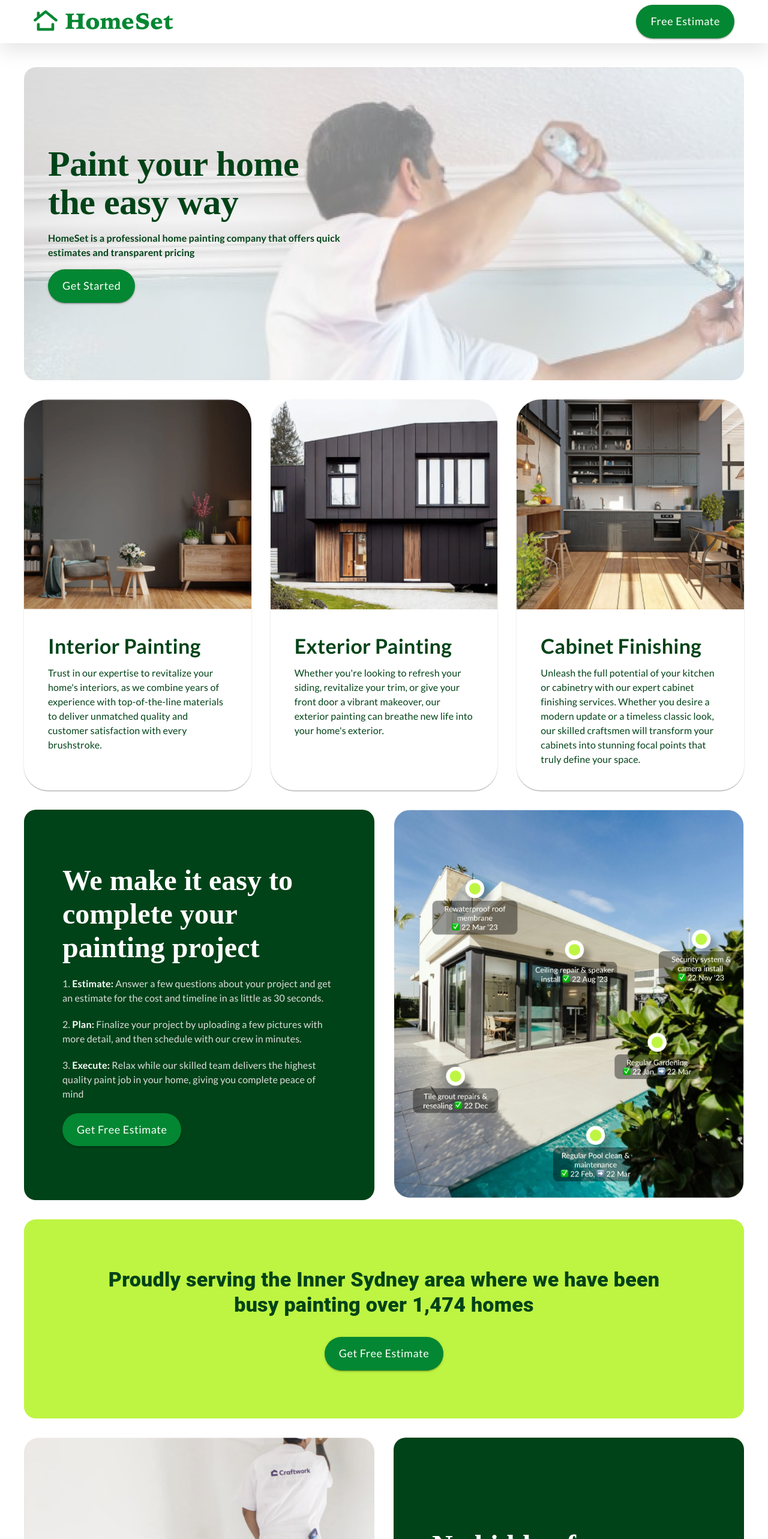
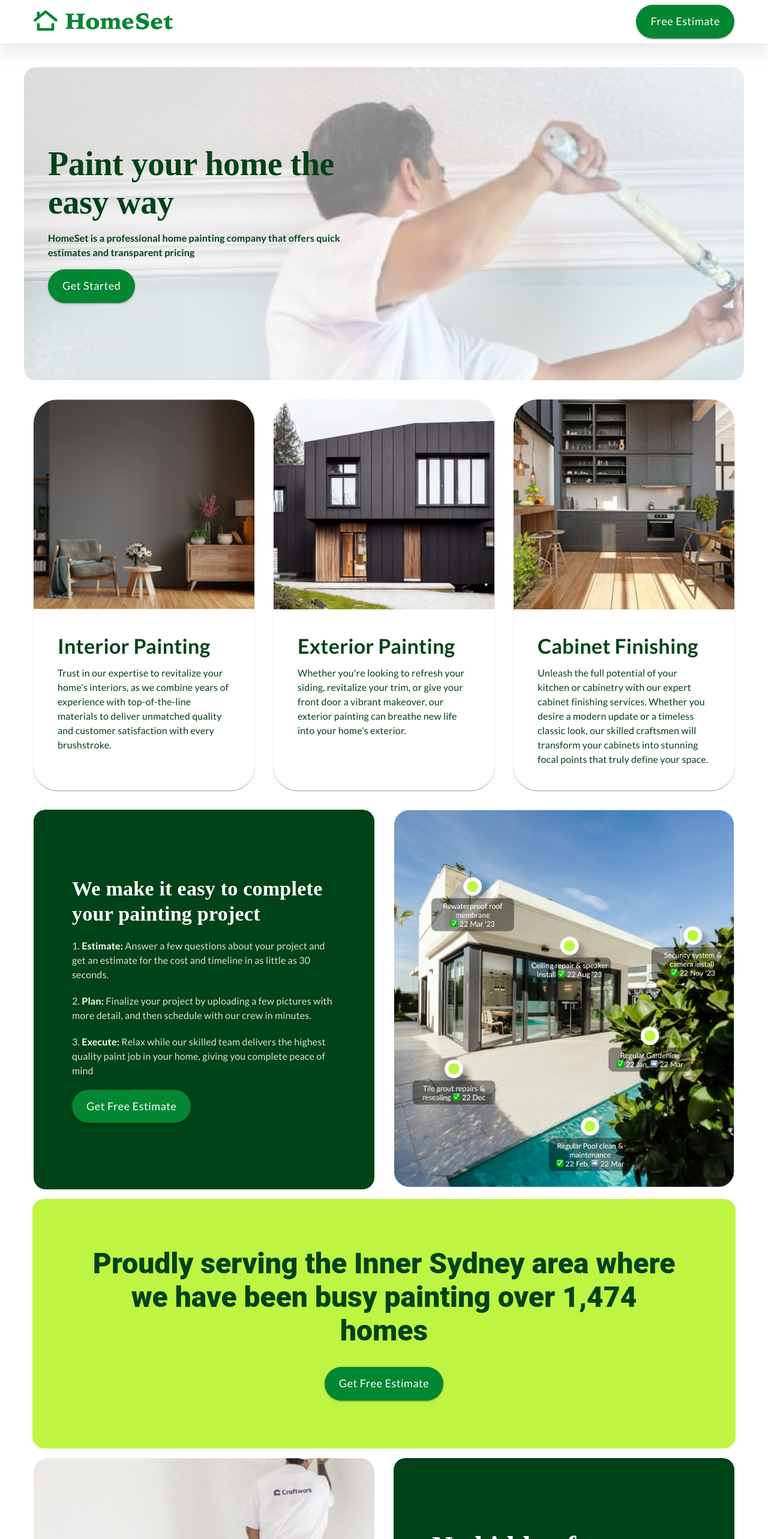
Before and after one commit to Paololalap/HomeSet, a Next.js app: page / in a window 1280 px wide. Shown: the top 2566 px of the page at 60% size. Built offline with nearby package versions, Linux system fonts and the light colour scheme; a web font is replaced by a local one.

Commit message:
initial commit

```diff
--- a/src/app/page.tsx
+++ b/src/app/page.tsx
@@ -31,18 +31,27 @@ export default function Home() {
         // columnGap={4}
         spacing={{ xs: 4, md: 4 }}
       >
-        <Grid2 xs={12}>
+        <Grid2 xs={12} maxWidth={"1444px"} marginX={"auto"}>
           <Box
             display={"flex"}
             borderRadius={0.5}
             overflow={"hidden"}
             position={"relative"}
             mt={"2rem"}
+            maxHeight={"600px"}
           >
-            <Box sx={{ display: { xs: "none", md: "flex" } }}>
+            <Box
+              sx={{
+                display: { xs: "none", md: "flex" },
+              }}
+            >
               <Image
                 src='./assets/new_banner.png'
-                style={{ flex: 1, width: "100%", opacity: "0.5" }}
+                style={{
+                  flex: 1,
+                  width: "100%",
+                  opacity: "0.5",
+                }}
                 alt=''
               />
             </Box>
@@ -50,7 +59,12 @@ export default function Home() {
             <Box sx={{ display: { xs: "flex", md: "none" } }}>
               <Image
                 src='./assets/home_banner_mobile.png'
-                style={{ flex: 1, width: "100%" }}
+                style={{
+                  flex: 1,
+                  maxWidth: "100%",
+                  objectFit: "cover",
+                  objectPosition: "top",
+                }}
                 alt=''
               />
             </Box>
@@ -74,6 +88,7 @@ export default function Home() {
                   variant='h2'
                   color={"primary.dark"}
                   lineHeight={"4rem"}
+                  sx={{ fontSize: { xs: "3rem", sm: "3.5rem", md: "inherit" } }}
                 >
                   Paint your home the easy way
                 </Typography>
@@ -121,7 +136,13 @@ export default function Home() {
           </Box>
         </Grid2>
 
-        <Grid2 alignItems={"stretch"} container xs={12}>
+        <Grid2
+          alignItems={"stretch"}
+          container
+          xs={12}
+          maxWidth={"1444px"}
+          marginX={"auto"}
+        >
           {/* <Grid2 container bgcolor={'blue'}> */}
           {HOME_PAGE_FEATURES_LIST.map(({ title, imageSource, subtitle }) => {
             return (
@@ -141,6 +162,7 @@ export default function Home() {
             );
           })}
         </Grid2>
+        <Grid2 container maxWidth={"1444px"} marginX={"auto"}>
           <Grid2
             display={"flex"}
             borderRadius={0.5}
@@ -163,14 +185,22 @@ export default function Home() {
               alt=''
             />
           </Grid2>
-        <Grid2 display={"flex"} xs={12}>
+        </Grid2>
+        <Grid2
+          display={"flex"}
+          xs={12}
+          maxWidth={"1444px"}
+          marginX={"auto"}
+          container
+          paddingX={"30px"}
+        >
           <Box
             bgcolor={"primary.light"}
             alignItems={"center"}
             justifyContent={"center"}
             display={"flex"}
             flex={1}
-            p={{ md: 10, xs: 5 }}
+            padding={{ md: 10, xs: 5 }}
             minHeight={300}
             borderRadius={0.5}
           >
@@ -180,9 +210,10 @@ export default function Home() {
             >
               <Typography
                 textAlign={"center"}
-                variant='h4'
+                variant='h3'
                 color={"primary.dark"}
                 fontWeight={900}
+                sx={{ fontSize: { xs: "1.5rem", md: "48px" } }}
               >
                 Proudly serving the Inner Sydney area where we have been busy
                 painting over 1,474 homes
@@ -193,6 +224,7 @@ export default function Home() {
             </Box>
           </Box>
         </Grid2>
+        <Grid2 container maxWidth={"1444px"} marginX={"auto"}>
           <Grid2 position={"relative"} xs={12} md={6} lg={6} xl={6}>
             <Image
               src='./assets/no_hidden_fees.png'
@@ -215,7 +247,15 @@ export default function Home() {
               subtitle2="With HomeSet, there's no more guessing about how much your next paint project will cost - our online estimate tool and flat-rate pricing ensures you'll always know exactly what to expect."
             />
           </Grid2>
-        <Grid2 display={"flex"} xs={12}>
+        </Grid2>
+        <Grid2
+          display={"flex"}
+          xs={12}
+          maxWidth={"1444px"}
+          marginX={"auto"}
+          container
+          paddingX={"30px"}
+        >
           <Box
             bgcolor={"black"}
             alignItems={"center"}
@@ -225,6 +265,7 @@ export default function Home() {
             p={{ md: 10, xs: 5 }}
             minHeight={300}
             borderRadius={0.5}
+            flexDirection={{ sm: "column", md: "row" }}
           >
             <Box
               maxWidth={1000}
@@ -241,6 +282,7 @@ export default function Home() {
                 variant='h2'
                 color={"white"}
                 fontWeight={900}
+                sx={{ fontSize: { xs: "2.25rem", md: "60px" } }}
                 fontFamily={"iowan_old"}
               >
                 Don&apos;t just take our word for it
@@ -249,8 +291,8 @@ export default function Home() {
                 sx={{
                   display: "flex",
                   justifyContent: "space-between",
-                  width: { xs: "100%", sm: "1000px" },
-                  flexDirection: { xs: "column", sm: "row" },
+                  width: { xs: "100%", lg: "1000px" },
+                  flexDirection: { xs: "column", md: "row" },
                 }}
               >
                 <Grid2 display={"flex"} alignItems={"stretch"} lg={6} xs={12}>
@@ -353,6 +395,7 @@ export default function Home() {
             </Box>
           </Box>
         </Grid2>
+        <Grid2 container maxWidth={"1444px"} marginX={"auto"}>
           <Grid2
             display={"flex"}
             borderRadius={0.5}
@@ -377,24 +420,25 @@ export default function Home() {
                     fontFamily={"iowan_old"}
                     fontWeight={900}
                     variant='h2'
-                  color={'primary.dark'}
+                    color={"primary.dark"}
+                    sx={{fontSize:{xs:'2.5rem', lg:'60px'}}}
                   >
                     Meet our talented Inner Sydney team
                   </Typography>
                 </Grid2>
                 <Grid2>
                   <Typography fontFamily={"Lato"} color={"black"}>
-                  It can be uncomfortable inviting strangers into your home, so
-                  let&#39;s get acquainted - here a few examples of the talented
-                  people we have on our team!
+                    It can be uncomfortable inviting strangers into your home,
+                    so let&#39;s get acquainted - here a few examples of the
+                    talented people we have on our team!
                   </Typography>
                   <Typography fontFamily={"Lato"} color={"black"} mt={"1rem"}>
-                  We train our painters from apprentice to seasoned veteran, to
-                  ensure that we always deliver the highest quality paint work
-                  in your home.
+                    We train our painters from apprentice to seasoned veteran,
+                    to ensure that we always deliver the highest quality paint
+                    work in your home.
                   </Typography>
                 </Grid2>
-              <Grid2 sx={{marginTop:'1rem'}}>
+                <Grid2 sx={{ marginTop: "1rem" }}>
                   <Button variant='contained'>Get Free Estimate</Button>
                 </Grid2>
               </Grid2>
@@ -402,12 +446,13 @@ export default function Home() {
           </Grid2>
           <Grid2 position={"relative"} xs={12} md={6} lg={6} xl={6}>
             <Image
-            src='./assets/sydney_team.png'
+              src='./assets/image 43.png'
               style={{ flex: 1, width: "100%" }}
               alt=''
             />
           </Grid2>
         </Grid2>
+      </Grid2>
     </Box>
   );
 }
--- a/src/components/molecules/cards/textCard.tsx
+++ b/src/components/molecules/cards/textCard.tsx
@@ -4,8 +4,8 @@ import {
   BoxProps,
   Button,
   ButtonProps,
-  Theme,
   Typography,
+  useTheme,
 } from "@mui/material";
 import Grid2 from "@mui/material/Unstable_Grid2/Grid2";
 
@@ -19,14 +19,15 @@ type Props = {
   buttonVariant?: ButtonProps["variant"];
 };
 
-const TextCard = (props: Props) => {
+export default function TextCard(props: Props) {
+  const theme = useTheme();
   const {
     title,
     title2,
     subtitle,
     subtitle2,
     subtitle3,
-    bgcolor = "primary.dark",
+    bgcolor = theme.palette.primary.dark,
     buttonVariant = "contained",
   } = props;
 
@@ -64,7 +65,7 @@ const TextCard = (props: Props) => {
           <Typography
             fontFamily={"iowan_old"}
             fontWeight={900}
-            variant='h3'
+            variant={theme.breakpoints.between("xs", "sm") ? "h4" : "h3"}
             color={"white"}
           >
             {title}
@@ -75,9 +76,9 @@ const TextCard = (props: Props) => {
             <Typography
               fontFamily='iowan_old'
               fontWeight={900}
-              variant='h3'
+              variant={theme.breakpoints.between("xs", "sm") ? "h4" : "h3"}
               color='white'
-              marginTop={'-1rem'}
+              marginTop={"-1rem"}
             >
               {title2}
             </Typography>
@@ -104,6 +105,4 @@ const TextCard = (props: Props) => {
       </Grid2>
     </Box>
   );
-};
-
-export default TextCard;
+}
--- a/src/components/molecules/cards/textCard2.tsx
+++ b/src/components/molecules/cards/textCard2.tsx
@@ -47,6 +47,7 @@ const TextCard = (props: Props) => {
             fontFamily={"iowan_old"}
             fontWeight={900}
             variant='h3'
+            sx={{ fontSize: { xs: "2.25rem", md: "48px" } }}
             color={"white"}
           >
             {title}
@@ -60,6 +61,7 @@ const TextCard = (props: Props) => {
               variant='h3'
               color='white'
               marginTop={"-1rem"}
+              sx={{ fontSize: { xs: "2.25rem", md: "48px" } }}
             >
               {title2}
             </Typography>
@@ -69,7 +71,7 @@ const TextCard = (props: Props) => {
           <Typography fontFamily={"Lato"} color={"white"}>
             {subtitle}
           </Typography>
-          <Typography fontFamily={"Lato"} color={"white"} mt={'1rem'}>
+          <Typography fontFamily={"Lato"} color={"white"} mt={"1rem"}>
             {subtitle2}
           </Typography>
         </Grid2>
```
Also changed, not shown: src/components/Typography.tsx (added, +16 -0 lines), public/assets/image 43.png (renamed from public/assets/sydney_team.png). Lines whose indentation alone changed are shown as unchanged.
